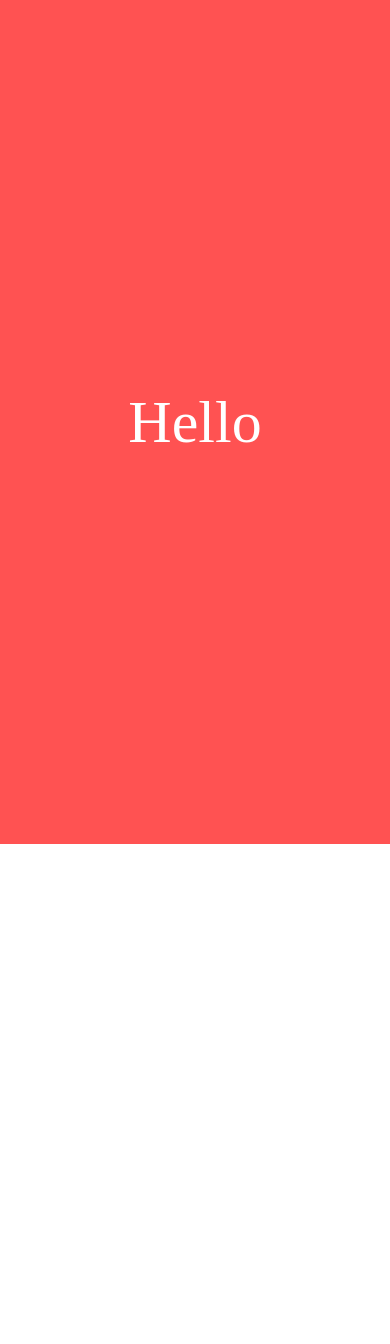
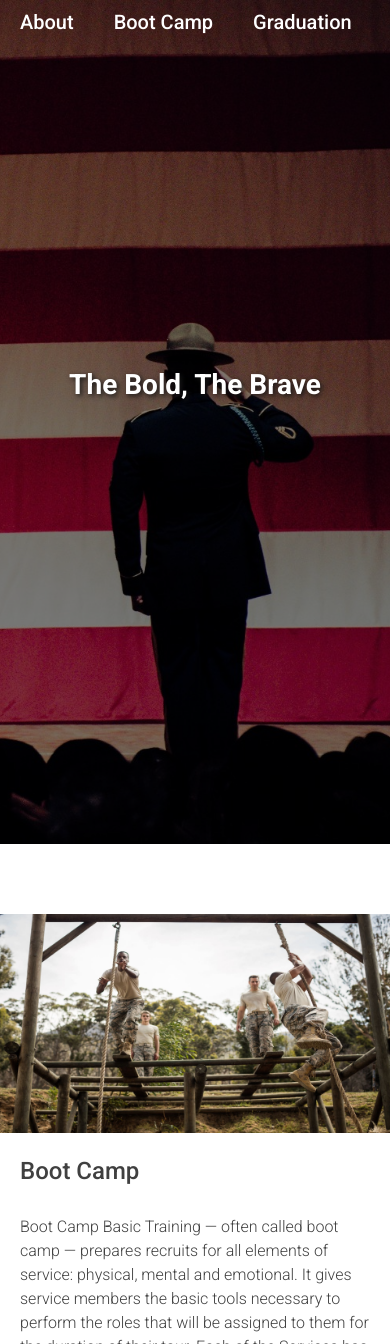
Before and after one commit to DakotaMorrow/unitedstatesmilitary, a plain HTML site: page src/index.html in a window 390 px wide. Shown: the top 1344 px of the page. Before the commit the page ends 844 px from the top, so only its background shows below. Drawn offline with Linux system fonts and the light colour scheme.

Commit message:
Moved Files to this FOlder

```diff
--- /dev/null
+++ b/src/css/site.css
@@ -0,0 +1,160 @@
+body {
+    font-family: Roboto, Arial, Helvetica, sans-serif;
+    margin: 0;
+    padding: 0;
+}
+
+.containerIndex {
+    display: grid;
+    width: 100%;
+    height: 100vh;
+    grid-template-columns: 1fr;
+    grid-template-rows: 100vh;
+    background-repeat: no-repeat;
+    background-size: cover;
+    background-position: center center;
+    background-attachment: fixed;
+}
+
+.darken {
+    color: #ff0000;
+    display: grid;
+    width: 100%;
+    height: 100vh;
+    grid-template-columns: 1fr;
+    grid-template-rows: 100vh;
+    align-items: center;
+    justify-items: center;
+    font-size: 40px;
+    font-weight: 700;
+    background-color: rgba(0, 0, 0, 0.5);
+}
+
+.message {
+    text-shadow: 2px 2px 5px #161616;
+    font-size: 72px;
+    margin-top: -75px;
+    color: white;
+}
+
+.message:hover {
+    color: white;
+}
+
+.content {
+    display: grid;
+    grid-template-columns: 1fr;
+    width: 800px;
+    margin-left: auto;
+    margin-right: auto;
+    color: #404040;
+    font-size: 16px;
+}
+
+.section {
+    padding: 20px;
+}
+
+.sectiontitle {
+    font-size: 24px;
+    font-weight: 500;
+}
+
+.sectionbody {
+    margin-top: 30px;
+    font-weight: 200;
+    line-height: 24px;
+}
+
+.image {
+    width: 400px;
+    padding-top: 20px;
+}
+
+.imageDesktop {
+    width: 400px;
+    padding-top: 20px;
+}
+
+.imageMobile {
+    width: 100%;
+    padding-top: 20px;
+}
+
+.infoRow {
+    display: grid;
+    grid-template-columns: 1fr 1fr;
+}
+
+@media only screen and (min-width: 601px) {
+    .imageMobile {
+        display: none;
+    }
+    .infoRow {
+        display: grid;
+        grid-template-columns: 1fr 1fr;
+        ;
+    }
+}
+
+@media only screen and (max-width: 600px) {
+    .message {
+        font-size: 28px;
+    }
+    .content {
+        width: 100%;
+        grid-template-columns: 1fr;
+    }
+    .image {
+        width: 100%;
+    }
+    .imageDesktop {
+        display: none;
+    }
+    .infoRow {
+        display: grid;
+        grid-template-columns: 1fr;
+    }
+}
+
+a {
+    text-decoration: none;
+}
+
+a:link {
+    color: white;
+}
+
+a:visited {
+    color: white;
+}
+
+a:hover {
+    color: red;
+}
+
+a:focus {
+    outline: 1px solid blue;
+}
+
+a:active {
+    color: yellow;
+}
+
+.menu {
+    position: absolute;
+    top: 0px;
+    left: 0px;
+    display: flex;
+    gap: 40px;
+    flex-wrap: wrap;
+    padding-left: 20px;
+    padding-top: 10px;
+}
+
+.menuItem {
+    height: 40px;
+    font-size: 20px;
+    font-weight: 500;
+    display: inline-block;
+}
--- a/src/index.html
+++ b/src/index.html
@@ -2,30 +2,127 @@
 <html lang="en">
 
 <head>
-    <meta charset="utf-8" />
+    <meta charset="UTF-8" />
+    <meta http-equiv="X-UA-Compatible" content="IE=edge" />
     <meta name="viewport" content="width=device-width, initial-scale=1.0" />
-    <title>Plain Website</title>
+    <title>Document</title>
+    <link rel="preconnect" href="https://fonts.googleapis.com" />
+    <link rel="preconnect" href="https://fonts.gstatic.com" crossorigin />
+    <link href="https://fonts.googleapis.com/css2?family=Roboto:wght@300;400;500;700&display=swap" rel="stylesheet" />
+    <link href="css/site.css" rel="stylesheet">
+
     <style>
-        .center {
-            display: grid;
-            grid-template-columns: 1fr;
-            grid-template-rows: 100vh;
-            align-items: center;
-            justify-items: center;
-            font-size: 60px;
-            color: white;
-            background-color: #ff5252;
+        @media only screen and (max-width: 600px) {
+            .containerIndex {
+                background-image: url("img/memorial_day_mobile.jpg");
+            }
         }
 
-        body {
-            margin: 0;
-            padding: 0;
+        @media only screen and (min-width: 601px) {
+            .containerIndex {
+                background-image: url("img/memorial_day_desktop.jpg");
+            }
         }
     </style>
 </head>
 
 <body>
-    <div class="center">Hello</div>
+    <div class="containerIndex">
+        <div class="darken">
+
+            <div class="menu">
+                <div class="menuItem"><a href="about.html">About</a></div>
+                <div class="menuItem"><a href="#bootcamp">Boot Camp</a></div>
+                <div class="menuItem"><a href="#graduation">Graduation</a></div>
+
+            </div>
+
+            <div id="message" class="message"> United States Military
+            </div>
+
+            <div class="content">
+
+                <div style="height: 50px;background-color: #ffffff;">
+                </div>
+
+                <div id="bootcamp" class="infoRow">
+
+                    <div class="imageDesktop">
+                        <img width="100%" src="img/Bootcamp.jpg" alt="bootcamp">
+                    </div>
+                    <div class="imageMobile">
+                        <img width="100%" src="img/Bootcamp.jpg" alt="bootcamp">
+                    </div>
+
+                    <div class="section">
+                        <div class="sectiontitle">Boot Camp</div>
+                        <div class="sectionbody">Boot Camp Basic Training — often called boot camp — prepares recruits for all elements of service: physical, mental and emotional. It gives service members the basic tools necessary to perform the roles that will be assigned to
+                            them for the duration of their tour. Each of the Services has its own training program, tailoring the curriculum to the specialized nature of its role in the Military.</div>
+                    </div>
+                </div>
+
+                <div id="graduation" class="infoRow">
+
+                    <div class="imageMobile">
+                        <img width="100%" src="img/Marine_Graduation.jpg" alt="deployment">
+                    </div>
+
+                    <div class="section">
+                        <div class="sectiontitle">Military Graduation</div>
+                        <div class="sectionbody">While attending basic training the recruit will learn basic military customs and training which equips them to serve their country in the United States Military. At the successful completion of their training each recruit will
+                            participate in a formal graduation exercise.</div>
+                    </div>
+
+                    <div class="imageDesktop">
+                        <img width="100%" src="img/Marine_Graduation.jpg" alt="deployment">
+                    </div>
+
+                </div>
+
+
+
+                <div class="infoRow">
+
+                    <div class="imageDesktop">
+                        <img width="100%" src="img/deployment.jpg" alt="deployment">
+                    </div>
+                    <div class="imageMobile">
+                        <img width="100%" src="img/deployment.jpg" alt="deployment">
+                    </div>
+
+                    <div class="section">
+                        <div class="sectiontitle">Deployment</div>
+                        <div class="sectionbody">Military deployment is the movement of armed forces. Deployment includes any movement from a military personnel's home station to somewhere else outside the continental U.S. and its territories.</div>
+                    </div>
+                </div>
+
+            </div>
+
+            <script>
+                window.onload = function() {
+                    demo();
+
+                }
+
+                function clickme() {
+                    alert("This is Dakota")
+                }
+                async function demo() {
+                    for (let i = 0; i < 2; i++) {
+                        console.log(`Waiting ${i} seconds...`);
+                        await sleep(i * 1000);
+                    }
+                    var message = document.getElementById("message");
+                    message.innerHTML = "The Bold, The Brave";
+
+                    console.log('Done');
+                }
+
+                function sleep(ms) {
+                    return new Promise(resolve => setTimeout(resolve, ms));
+                }
+            </script>
+
 </body>
 
 </html>
```
Also changed, not shown: src/about.html (added, +117 -0 lines), src/img/About_mobile.jpg (added), src/img/Bootcamp.jpg (added), src/img/Marine_Graduation.jpg (added), src/img/deployment.jpg (added), src/img/memorial_day_mobile.jpg (added), 5 other files.
